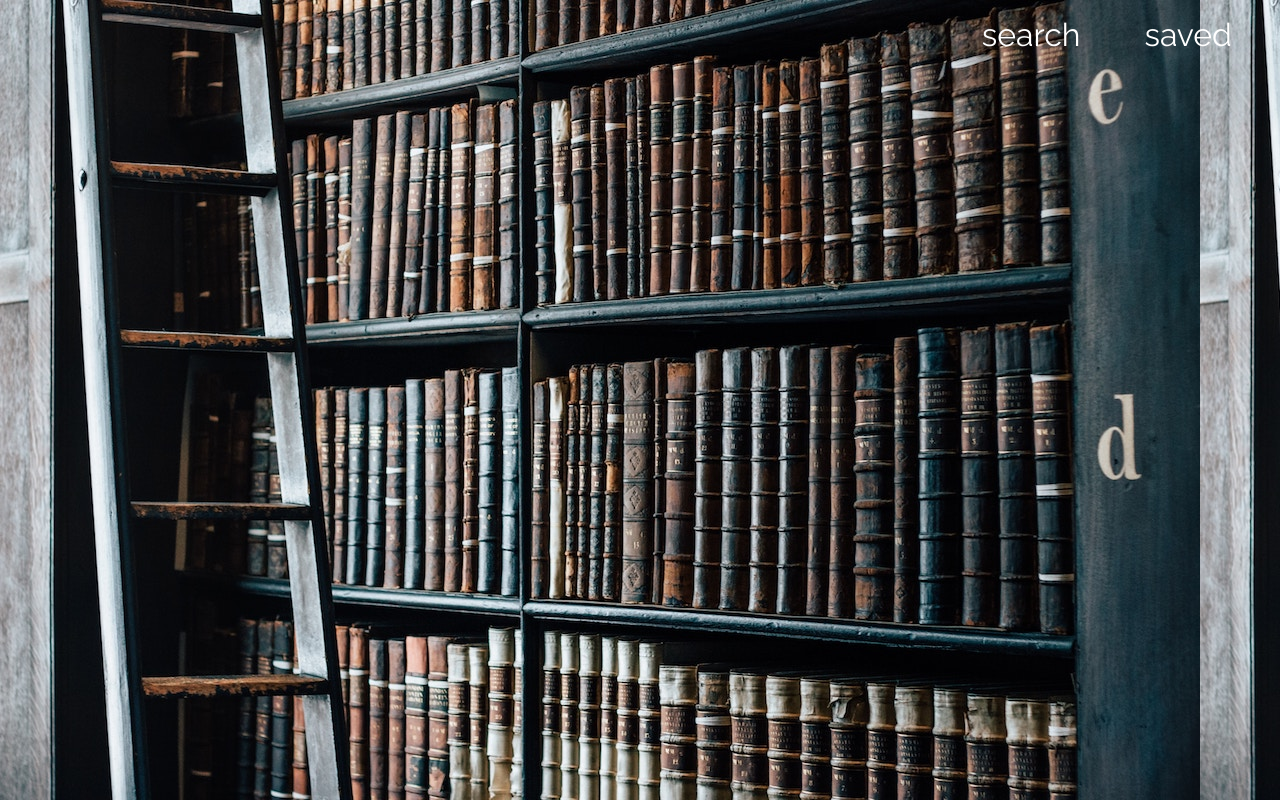
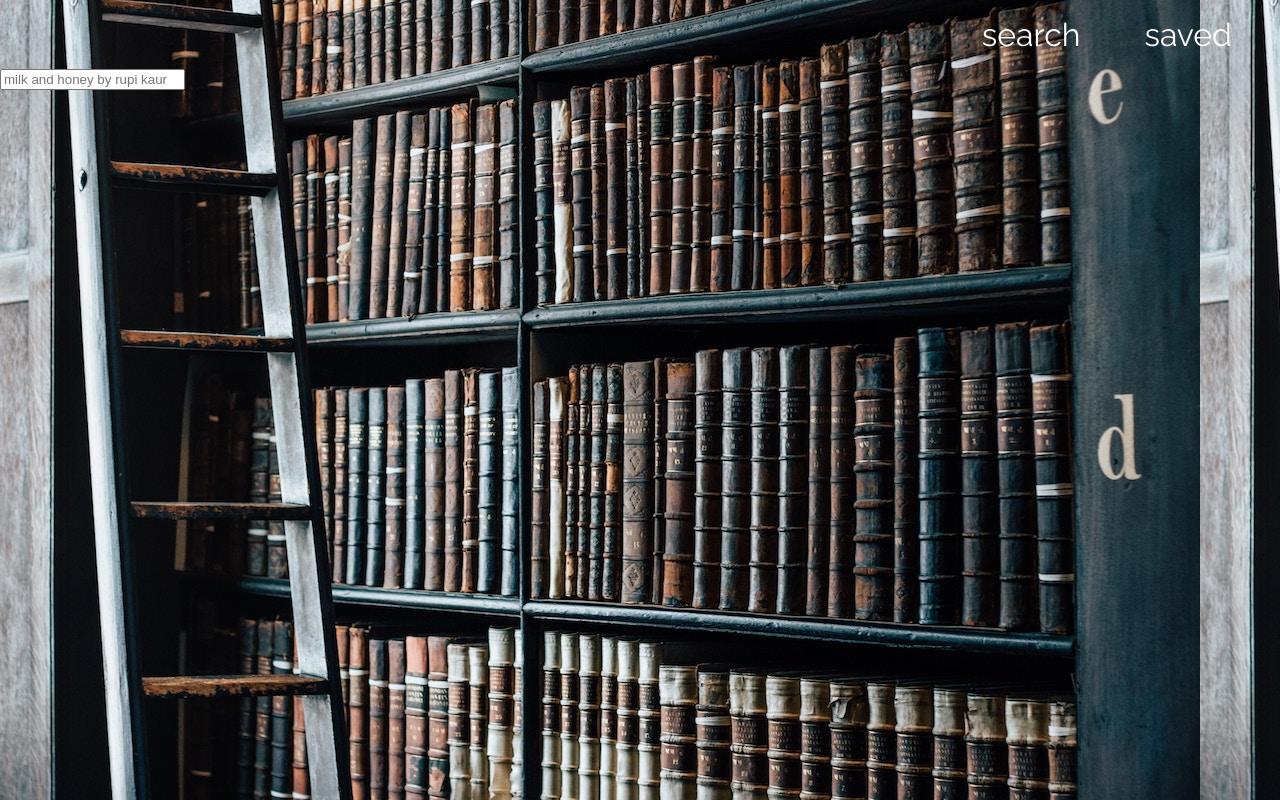
Before and after one commit to abigailjxn/bookdarling, a React (Create React App) app in the folder client/: page / in a window 1280 px wide. Built offline with nearby package versions, Linux system fonts and the light colour scheme.

Commit message:
working input tag; changes on typing

```diff
--- a/client/src/components/Hero/index.js
+++ b/client/src/components/Hero/index.js
@@ -1,14 +1,14 @@
 import React from "react";
 import styles from "./style.css";
 import Navigation from "../Navigation";
-import UIKit from "uikit";
+import SearchBar from "../SearchBar";
+
 
 function Hero () {
     return (
         <div className="hero-img">
-
             <Navigation />
-
+           <SearchBar />
         </div>
     )
 }
--- a/client/src/components/Navigation/index.js
+++ b/client/src/components/Navigation/index.js
@@ -10,8 +10,8 @@ function Navigation () {
 
         </div>
         <div id="right-nav">
-           <div id="nav-search">search</div>
-           <div id="nav-saved">saved</div>
+           <a id="nav-search">search</a>
+           <a id="nav-saved">saved</a>
         </div>
        </nav>
     )
--- a/client/src/components/SearchBar/index.js
+++ b/client/src/components/SearchBar/index.js
@@ -1,2 +1,33 @@
-import React from "react";
+import React, {Component} from "react";
 import styles from "./style.css";
+
+class SearchBar extends Component {
+    state = {
+        query: ""
+    };
+
+    handleInputChange = event => {
+        const {name, value} = event.target;
+        this.setState({
+            [name]:value
+        });
+    };
+    //handleSubmit
+
+    render() {
+        return (
+            <div>
+                <form>
+                    <input id="search-query"
+                        value={this.state.query}
+                        name="query"
+                        onChange={this.handleInputChange}
+                        type="text"
+                        placeholder="milk and honey by rupi kaur"/>
+                </form>
+            </div>
+        )
+    }
+}
+
+export default SearchBar;
```
